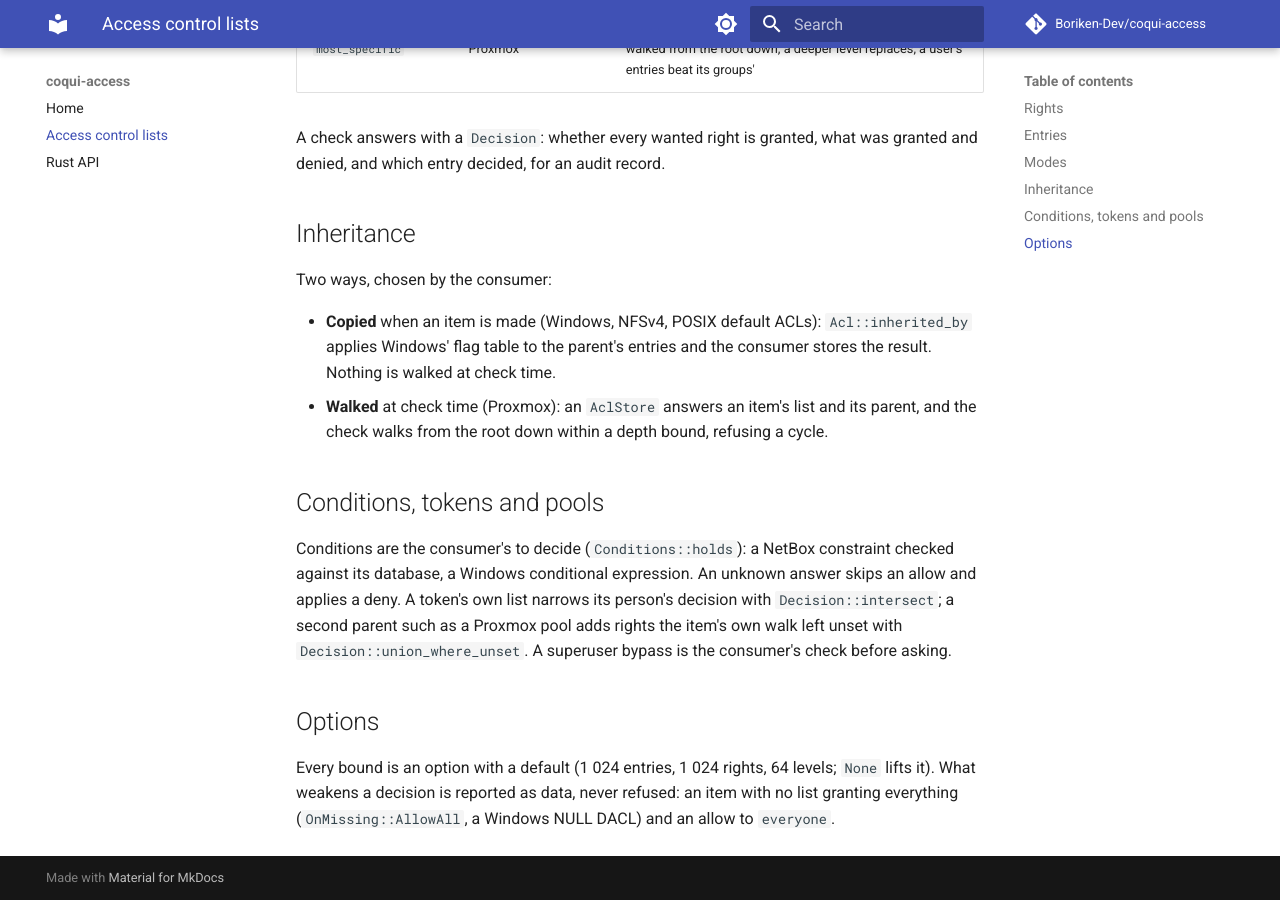
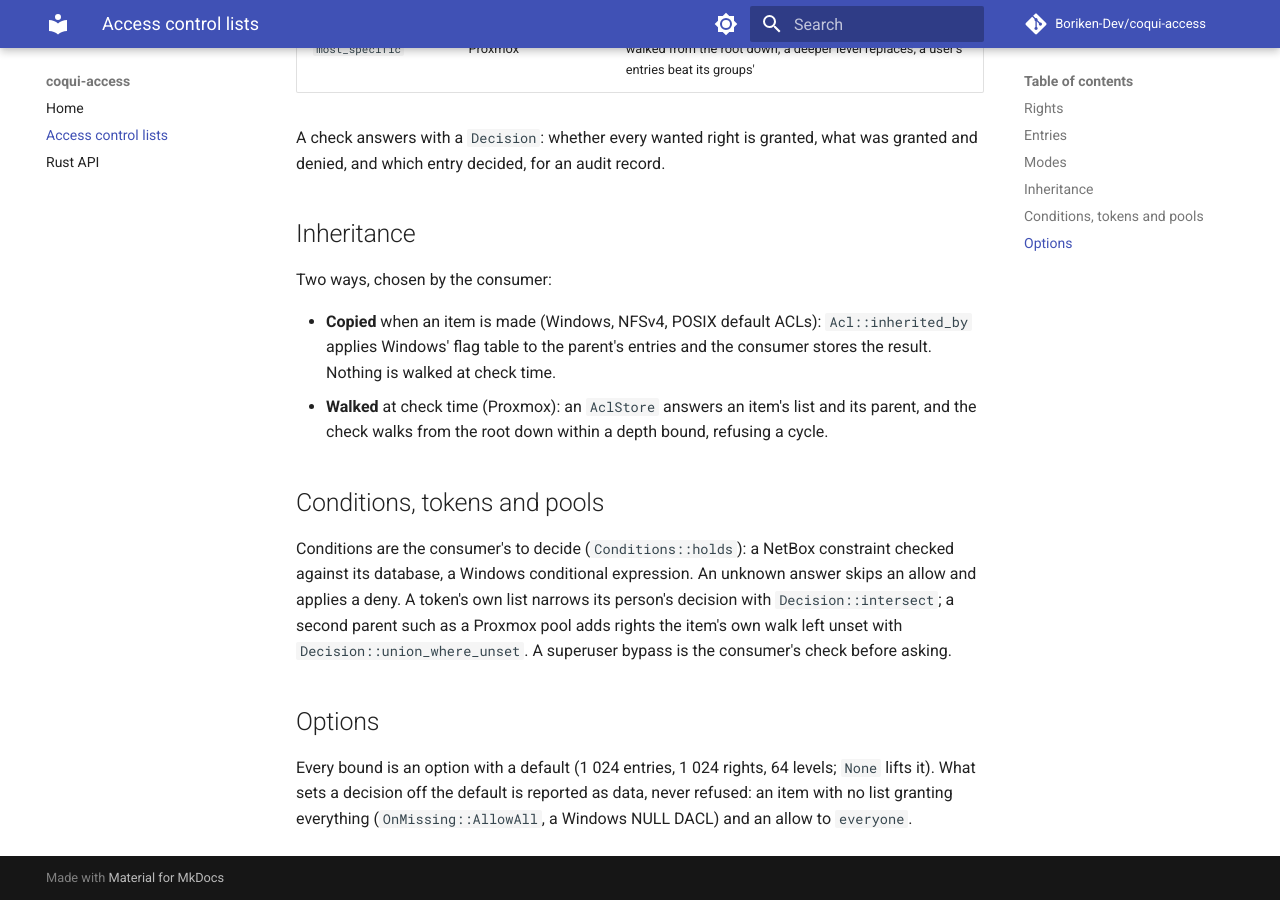
Before and after one commit to Boriken-Dev/coqui-access, an MkDocs documentation site: the page built from docs/acl.md, in a window 1280 px wide and 900 px high, scrolled down 1460 px. Built offline with MkDocs 1.6.1 and Material for MkDocs 9.7.7, drawn with Linux system fonts in a browser that asks for light colours; comment, search, counter and statistics services are not loaded.

Commit message:
docs: a non-default setting in the headers, README and changelog

```diff
--- a/docs/acl.md
+++ b/docs/acl.md
@@ -67,5 +67,5 @@ a second parent such as a Proxmox pool adds rights the item's own walk left unse
 ## Options
 
 Every bound is an option with a default (1 024 entries, 1 024 rights, 64 levels; `None`
-lifts it). What weakens a decision is reported as data, never refused: an item with no list
+lifts it). What sets a decision off the default is reported as data, never refused: an item with no list
 granting everything (`OnMissing::AllowAll`, a Windows NULL DACL) and an allow to `everyone`.
```
Also changed, not shown: CHANGELOG.md (+9 -0 lines).
